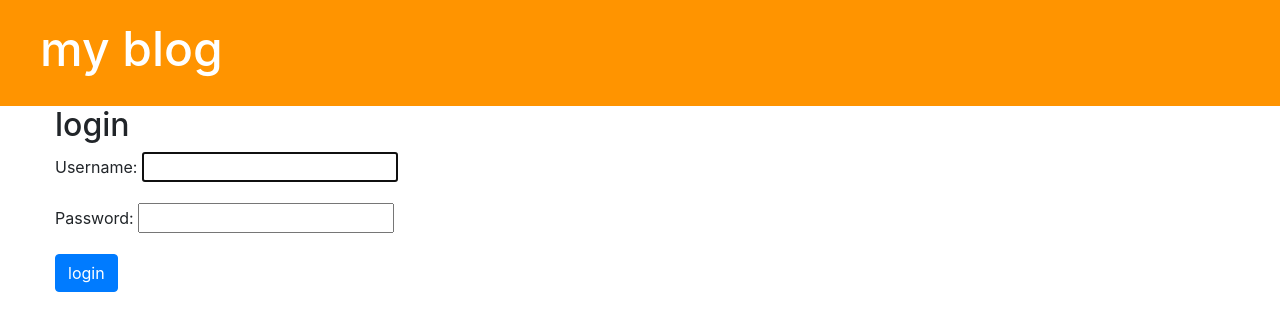
After one commit to QandeelKhan/my_django_site, a Django app: page /accounts/login/ in a window 1280 px wide. The commit adds this page. Shown: the top 331 px of the page. Run offline with Django 3.2, Linux system fonts and the light colour scheme; some libraries are stand-ins or nearby versions.

Commit message:
login functionality and login required functionality

```diff
--- a/blog/templates/blog/post_detail.html
+++ b/blog/templates/blog/post_detail.html
@@ -1,4 +1,5 @@
 {% extends "base.html" %}
+{% block title %}{{post.title}}{% endblock %}
 {% block content %}
 <div class="post">
     {% if post.published_date %}
--- a/blog/templates/blog/post_draft_list.html
+++ b/blog/templates/blog/post_draft_list.html
@@ -1,4 +1,5 @@
 {% extends "base.html" %}
+{% block title %}my drafts{% endblock  %}
 {% block content %}
   {% for post in posts %}
     <div class="post">
--- a/blog/templates/blog/post_edit.html
+++ b/blog/templates/blog/post_edit.html
@@ -1,4 +1,5 @@
 {% extends "base.html" %}
+{% block title %}{{post.title}}{% endblock %}
 {% block content %}
   <h1>new post</h1>
     <form method="post" class="post-form-blog">
--- a/blog/templates/blog/post_list.html
+++ b/blog/templates/blog/post_list.html
@@ -1,4 +1,5 @@
 {% extends "base.html" %}
+{% block title %}my blog{% endblock %}
 {% block content %}
 {% for post in posts %}
 <div class="post">
--- /dev/null
+++ b/blog/templates/registration/login.html
@@ -0,0 +1,10 @@
+{% extends "base.html" %}
+{% block title %}Login{% endblock %}
+{% block content %}
+  <h2>login</h2>
+  <form method="post">
+      {% csrf_token %}
+      {{ form.as_p }}
+      <button type="submit" class="btn btn-primary">login</button>
+  </form>
+{% endblock %}
--- a/blog/urls.py
+++ b/blog/urls.py
@@ -1,5 +1,6 @@
 from django.urls import path
 from . import views
+from django.contrib.auth import views as auth_views
 
 app_name = 'blog'
 
@@ -10,4 +11,6 @@ urlpatterns = [
     path('post/<int:post_id>/edit/', views.post_edit, name='post_edit'),
     path('drafts/', views.post_draft_list, name='post_draft_list'),
     path('post/<int:post_id>/publish', views.post_publish, name='post_publish'),
+    path('accounts/login/', auth_views.LoginView.as_view(template_name='registration/login.html'), name='login'),
+    # path('accounts/login/', auth_views.LoginView, name='login'),
 ]
--- a/mysite/settings.py
+++ b/mysite/settings.py
@@ -121,3 +121,5 @@ USE_TZ = True
 
 STATIC_URL = '/static/'
 STATIC_ROOT = os.path.join(BASE_DIR, 'static')
+
+LOGIN_REDIRECT_URL = 'blog:post_list'
--- a/templates/base.html
+++ b/templates/base.html
@@ -5,7 +5,7 @@
 <head>
     <meta charset="UTF-8" />
     <meta name="viewport" content="width=device-width, initial-scale=1.0" />
-    <title>My Blog</title>
+    <title>{% block title %}{% endblock  %}</title>
     <link rel="stylesheet" href="https://stackpath.bootstrapcdn.com/bootstrap/4.4.1/css/bootstrap.min.css"
         integrity="sha384-Vkoo8x4CGsO3+Hhxv8T/Q5PaXtkKtu6ug5TOeNV6gBiFeWPGFN9MuhOf23Q9Ifjh" crossorigin="anonymous" />
     <link href="https://fonts.googleapis.com/css2?family=Inconsolata&display=swap" rel="stylesheet" type="text/css" />
@@ -20,6 +20,8 @@
         {% if user.is_authenticated %}
         <a href="{% url 'blog:post_draft_list' %}" class="top-menu"><i class="fab fa-firstdraft fa-2x"></i></a>
         <a href="{% url 'blog:post_new' %}" class="top-menu"><i class="fas fa-plus fa-2x"></i></a>
+        {% else %}
+        <a href="{% url 'blog:post_new' %}" class="top-menu"><i class="fas fa-sign-in-alt fa-2x"></i></a>
         {% endif %}
         <h1><a href="{% url 'blog:post_list' %}">my blog</a></h1>
     </div>
```
Also changed, not shown: blog/views.py (+6 -4 lines), db.sqlite3.
